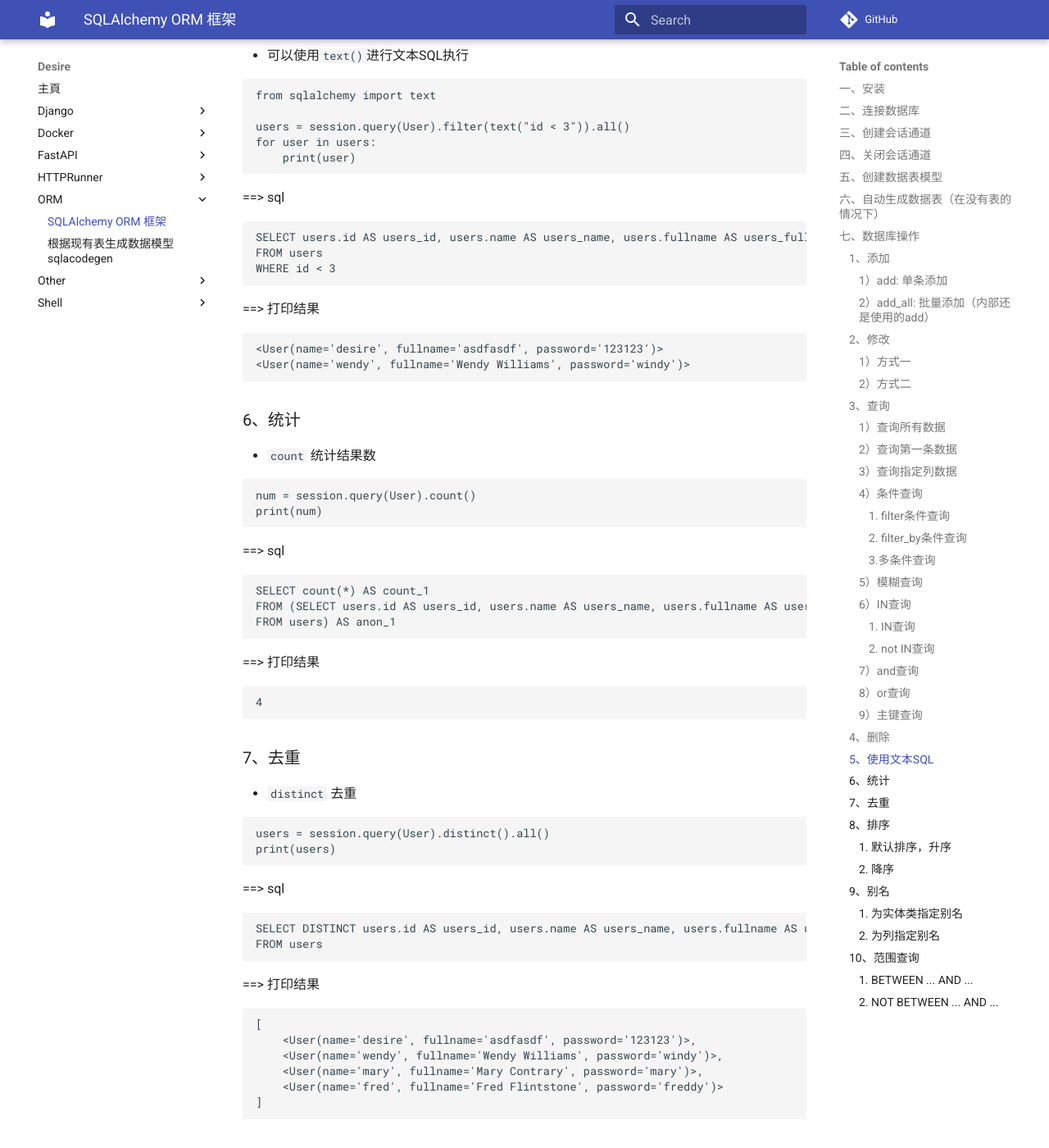
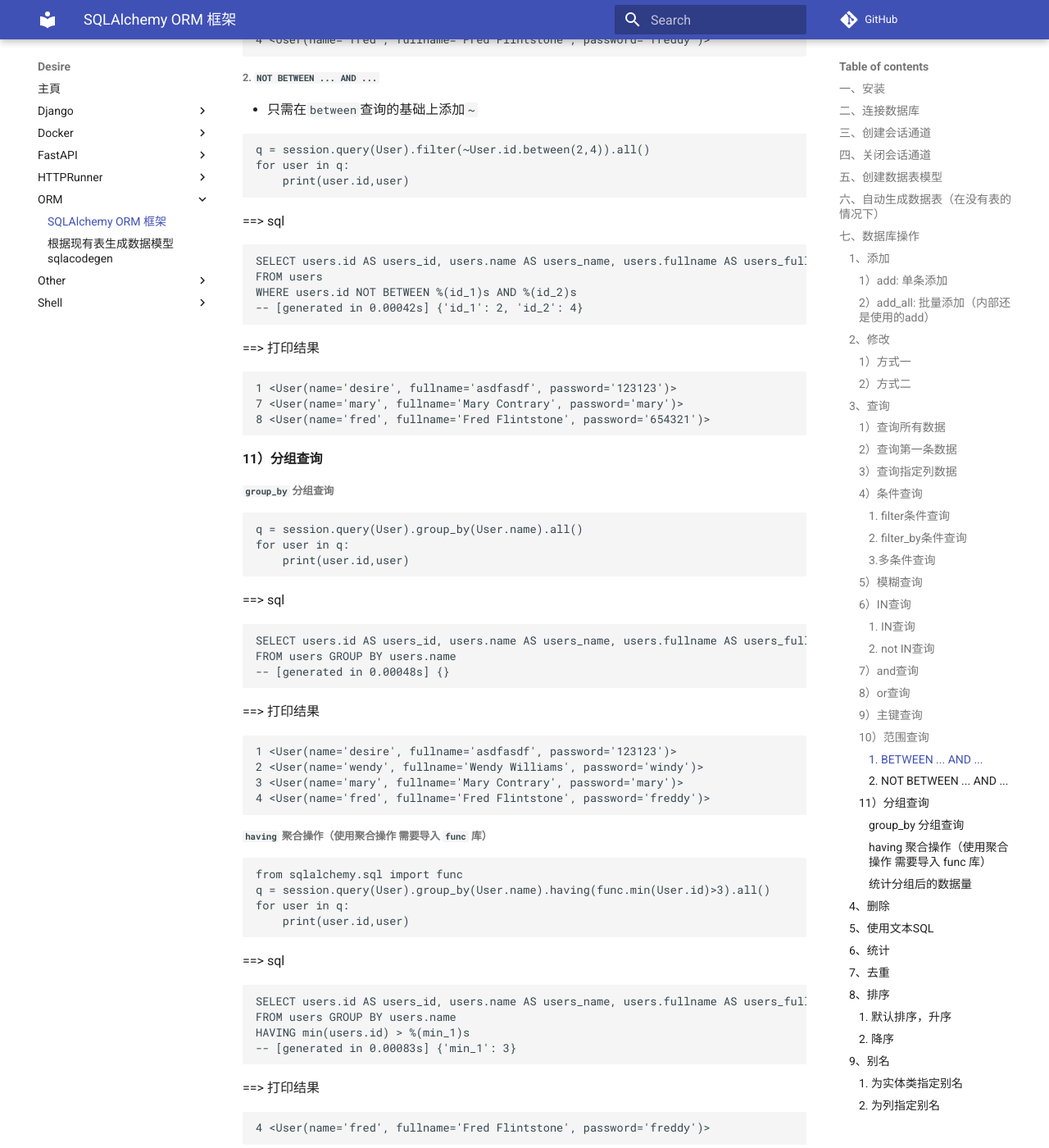
Before and after one commit to XD825/xd825.github.io, an MkDocs documentation site: the page built from docs/ORM/001SQLAlchemy.md, in a window 1280 px wide and 1400 px high, scrolled down 10066 px. Shown: the whole window at 82% size. Built offline with MkDocs 1.6.1 and Material for MkDocs 9.7.7, drawn with Linux system fonts in a browser that asks for light colours; comment, search, counter and statistics services are not loaded; some of the changed text lies outside the part shown.

Commit message:
SQLAlchemy ORM 框架

````diff
--- a/docs/ORM/001SQLAlchemy.md
+++ b/docs/ORM/001SQLAlchemy.md
@@ -478,6 +478,110 @@ WHERE users.id = %(pk_1)s
 <User(name='desire', fullname='asdfasdf', password='123123')>
 ```
 
+#### 10）范围查询
+
+##### 1. `BETWEEN ... AND ...`
+- `between` 范围查询
+- 查询确定范围的值，这些值可以是数字，文本或日期
+- 范围包含开始和结束值
+```python
+q = session.query(User).filter(User.id.between(2,4)).all()
+for user in q:
+    print(user.id, user)
+```
+==> sql
+```sql
+SELECT users.id AS users_id, users.name AS users_name, users.fullname AS users_fullname, users.password AS users_password
+FROM users
+WHERE users.id BETWEEN %(id_1)s AND %(id_2)s
+-- [generated in 0.00053s] {'id_1': 2, 'id_2': 4}
+```
+==> 打印结果
+```bash
+2 <User(name='wendy', fullname='Wendy Williams', password='windy')>
+3 <User(name='mary', fullname='Mary Contrary', password='mary')>
+4 <User(name='fred', fullname='Fred Flintstone', password='freddy')>
+```
+##### 2. `NOT BETWEEN ... AND ...`
+- 只需在`between`查询的基础上添加`~`
+```python
+q = session.query(User).filter(~User.id.between(2,4)).all()
+for user in q:
+    print(user.id,user)
+```
+==> sql
+```sql
+SELECT users.id AS users_id, users.name AS users_name, users.fullname AS users_fullname, users.password AS users_password
+FROM users
+WHERE users.id NOT BETWEEN %(id_1)s AND %(id_2)s
+-- [generated in 0.00042s] {'id_1': 2, 'id_2': 4}
+```
+==> 打印结果
+```bash
+1 <User(name='desire', fullname='asdfasdf', password='123123')>
+7 <User(name='mary', fullname='Mary Contrary', password='mary')>
+8 <User(name='fred', fullname='Fred Flintstone', password='654321')>
+```
+
+
+#### 11）分组查询
+##### `group_by` 分组查询
+```python
+q = session.query(User).group_by(User.name).all()
+for user in q:
+    print(user.id,user)
+```
+==> sql
+```sql
+SELECT users.id AS users_id, users.name AS users_name, users.fullname AS users_fullname, users.password AS users_password
+FROM users GROUP BY users.name
+-- [generated in 0.00048s] {}
+```
+==> 打印结果
+```bash
+1 <User(name='desire', fullname='asdfasdf', password='123123')>
+2 <User(name='wendy', fullname='Wendy Williams', password='windy')>
+3 <User(name='mary', fullname='Mary Contrary', password='mary')>
+4 <User(name='fred', fullname='Fred Flintstone', password='freddy')>
+```
+##### `having` 聚合操作（使用聚合操作 需要导入 `func` 库）
+```python
+from sqlalchemy.sql import func
+q = session.query(User).group_by(User.name).having(func.min(User.id)>3).all()
+for user in q:
+    print(user.id,user)
+```
+==> sql
+```sql
+SELECT users.id AS users_id, users.name AS users_name, users.fullname AS users_fullname, users.password AS users_password
+FROM users GROUP BY users.name
+HAVING min(users.id) > %(min_1)s
+-- [generated in 0.00083s] {'min_1': 3}
+```
+==> 打印结果
+```bash
+4 <User(name='fred', fullname='Fred Flintstone', password='freddy')>
+```
+##### 统计分组后的数据量
+```python
+from sqlalchemy.sql import func
+q = session.query(User.name, func.count(User.name)) \
+    .group_by(User.name).all()
+print(q)
+```
+==> sql
+```sql
+SELECT users.name AS users_name, count(users.name) AS count_1
+FROM users GROUP BY users.name
+-- [generated in 0.00184s] {}
+```
+==> 打印结果
+```bash
+[('desire', 1), ('wendy', 1), ('mary', 2), ('fred', 2)]
+```
+
+
+
 ### 4、删除
 - `delete` 删除操作
 - 删除操作后，要进行提交`commit`
@@ -648,48 +752,3 @@ wendy
 mary
 fred
 ```
-
-### 10、范围查询
-
-#### 1. `BETWEEN ... AND ...`
-- `between` 范围查询
-- 查询确定范围的值，这些值可以是数字，文本或日期
-- 范围包含开始和结束值
-```python
-q = session.query(User).filter(User.id.between(2,4)).all()
-for user in q:
-    print(user.id, user)
-```
-==> sql
-```sql
-SELECT users.id AS users_id, users.name AS users_name, users.fullname AS users_fullname, users.password AS users_password
-FROM users
-WHERE users.id BETWEEN %(id_1)s AND %(id_2)s
--- [generated in 0.00053s] {'id_1': 2, 'id_2': 4}
-```
-==> 打印结果
-```bash
-2 <User(name='wendy', fullname='Wendy Williams', password='windy')>
-3 <User(name='mary', fullname='Mary Contrary', password='mary')>
-4 <User(name='fred', fullname='Fred Flintstone', password='freddy')>
-```
-#### 2. `NOT BETWEEN ... AND ...`
-- 只需在`between`查询的基础上添加`~`
-```python
-q = session.query(User).filter(~User.id.between(2,4)).all()
-for user in q:
-    print(user.id,user)
-```
-==> sql
-```sql
-SELECT users.id AS users_id, users.name AS users_name, users.fullname AS users_fullname, users.password AS users_password
-FROM users
-WHERE users.id NOT BETWEEN %(id_1)s AND %(id_2)s
--- [generated in 0.00042s] {'id_1': 2, 'id_2': 4}
-```
-==> 打印结果
-```bash
-1 <User(name='desire', fullname='asdfasdf', password='123123')>
-7 <User(name='mary', fullname='Mary Contrary', password='mary')>
-8 <User(name='fred', fullname='Fred Flintstone', password='654321')>
-```
````
